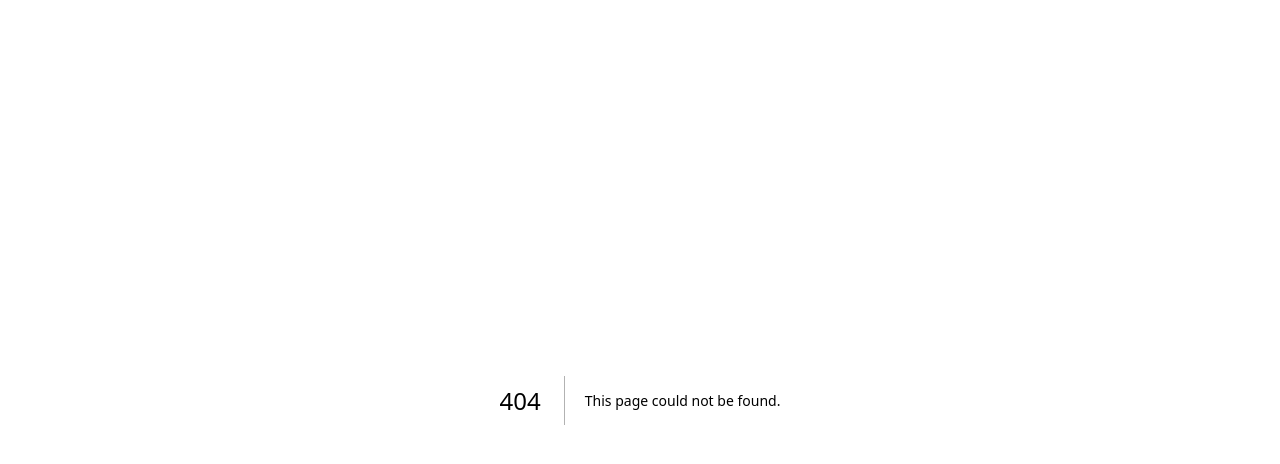
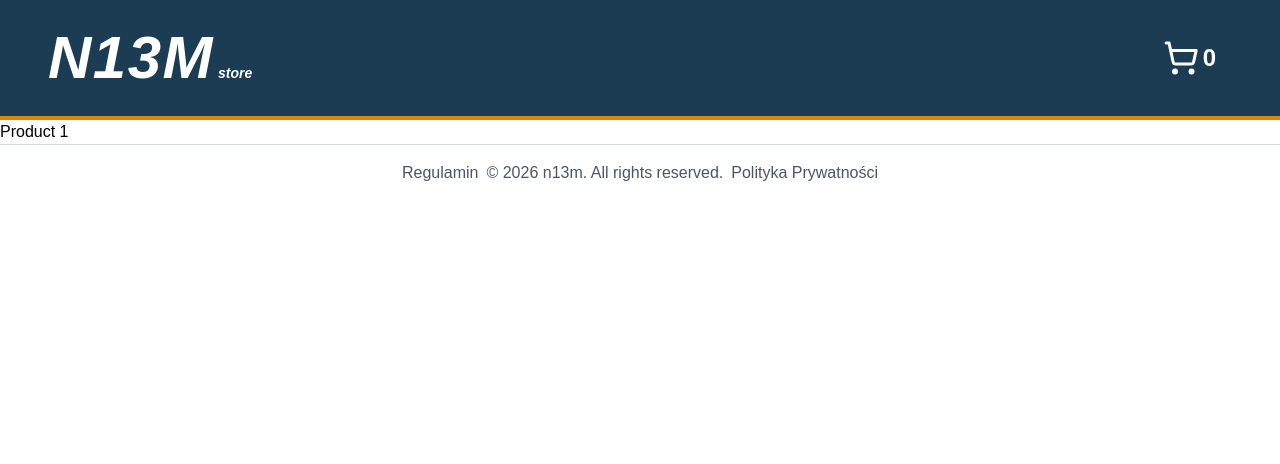
Before and after one commit to bmichalczuk/n13m, a Next.js app: page /product/1 in a window 1280 px wide. Before the commit this address had no page. Shown: the top 464 px of the page. Built offline with nearby package versions, Linux system fonts and the light colour scheme.

Commit message:
add AcitveLink, move header and footer to layou

```diff
--- a/app/layout.tsx
+++ b/app/layout.tsx
@@ -1,6 +1,8 @@
 import type { Metadata } from "next";
 import { Geist, Geist_Mono } from "next/font/google";
 import "./globals.css";
+import { SiteHeader } from "../ui/organisms/PageHeader";
+import { SiteFooter } from "../ui/molecules/SiteFooter";
 
 export default function RootLayout({
 	children,
@@ -9,7 +11,12 @@ export default function RootLayout({
 }>) {
 	return (
 		<html lang="en">
-			<body className={`antialiased`}>{children}</body>
+			<body className={`antialiased`}>
+				<SiteHeader />
+				{children}
+			</body>
+
+			<SiteFooter />
 		</html>
 	);
 }
--- a/app/page.tsx
+++ b/app/page.tsx
@@ -56,11 +56,9 @@ const products: ProductType[] = [
 export default function Home() {
 	return (
 		<div className="flex min-h-lvh flex-col">
-			<SiteHeader />
 			<main className="flex-1 px-24 py-12">
 				<ProductsList products={products} />
 			</main>
-			<SiteFooter />
 		</div>
 	);
 }
--- /dev/null
+++ b/app/product/[productId]/page.tsx
@@ -0,0 +1,8 @@
+export default async function ProductPage({ params }: { params: { productId: string } }) {
+	const { productId } = await params;
+	return (
+		<div>
+			<h1>Product {productId}</h1>
+		</div>
+	);
+}
--- a/package.json
+++ b/package.json
@@ -13,7 +13,8 @@
 		"lucide-react": "^0.577.0",
 		"next": "16.1.6",
 		"react": "19.2.3",
-		"react-dom": "19.2.3"
+		"react-dom": "19.2.3",
+		"server-only": "^0.0.1"
 	},
 	"devDependencies": {
 		"@tailwindcss/postcss": "^4",
--- a/tsconfig.json
+++ b/tsconfig.json
@@ -29,7 +29,8 @@
 		"**/*.ts",
 		"**/*.tsx",
 		".next/types/**/*.ts",
-		".next/dev/types/**/*.ts"
+		".next/dev/types/**/*.ts",
+		"app/(static-pages)/regulamin/page.mdx"
 	],
 	"exclude": ["node_modules"]
 }
--- /dev/null
+++ b/ui/atoms/ActiveLink.tsx
@@ -0,0 +1,23 @@
+"use client";
+import Link from "next/link";
+
+import { usePathname } from "next/navigation";
+
+export const ActiveLink = ({
+	href,
+	children,
+	exact = true,
+}: {
+	href: string;
+	children: React.ReactNode;
+	exact?: boolean;
+}) => {
+	const pathname = usePathname();
+	const isActive = exact ? pathname === href : pathname.startsWith(href);
+	console.log({ pathname, href, isActive });
+	return (
+		<Link href={href} className={isActive ? "text-tertiary" : "text-white"}>
+			{children}
+		</Link>
+	);
+};
--- /dev/null
+++ b/ui/molecules/PageNavbar.tsx
@@ -0,0 +1,14 @@
+import { ActiveLink } from "../atoms/ActiveLink";
+
+export const PageNavbar = () => {
+	return (
+		<nav className="flex gap-4">
+			<ActiveLink href="/product/1" exact={true}>
+				Product 1
+			</ActiveLink>
+			<ActiveLink href="/product/2" exact={false}>
+				Product 2
+			</ActiveLink>
+		</nav>
+	);
+};
```
Also changed, not shown: 1 other file (tests, documents, lock files or other folders).
